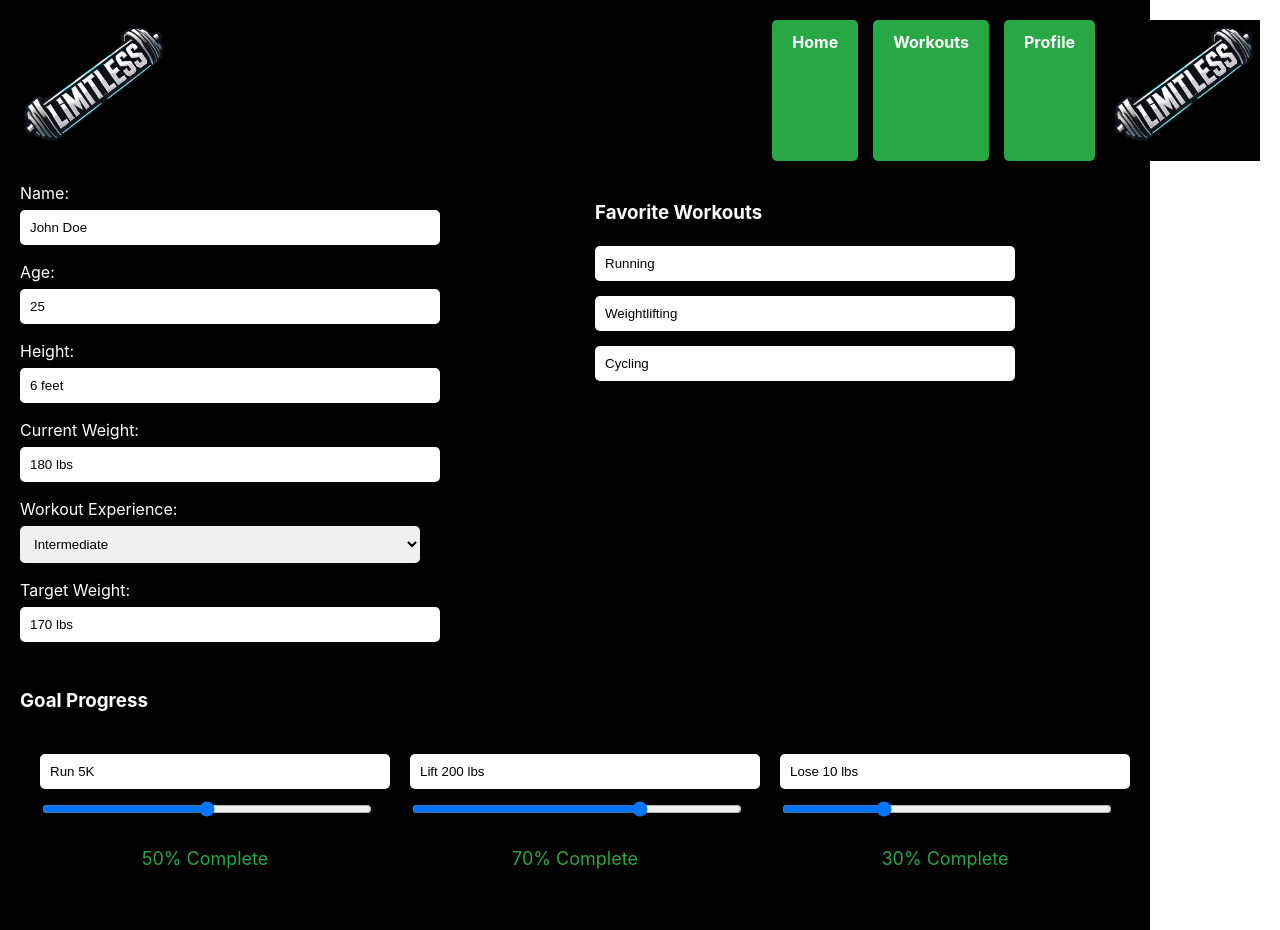
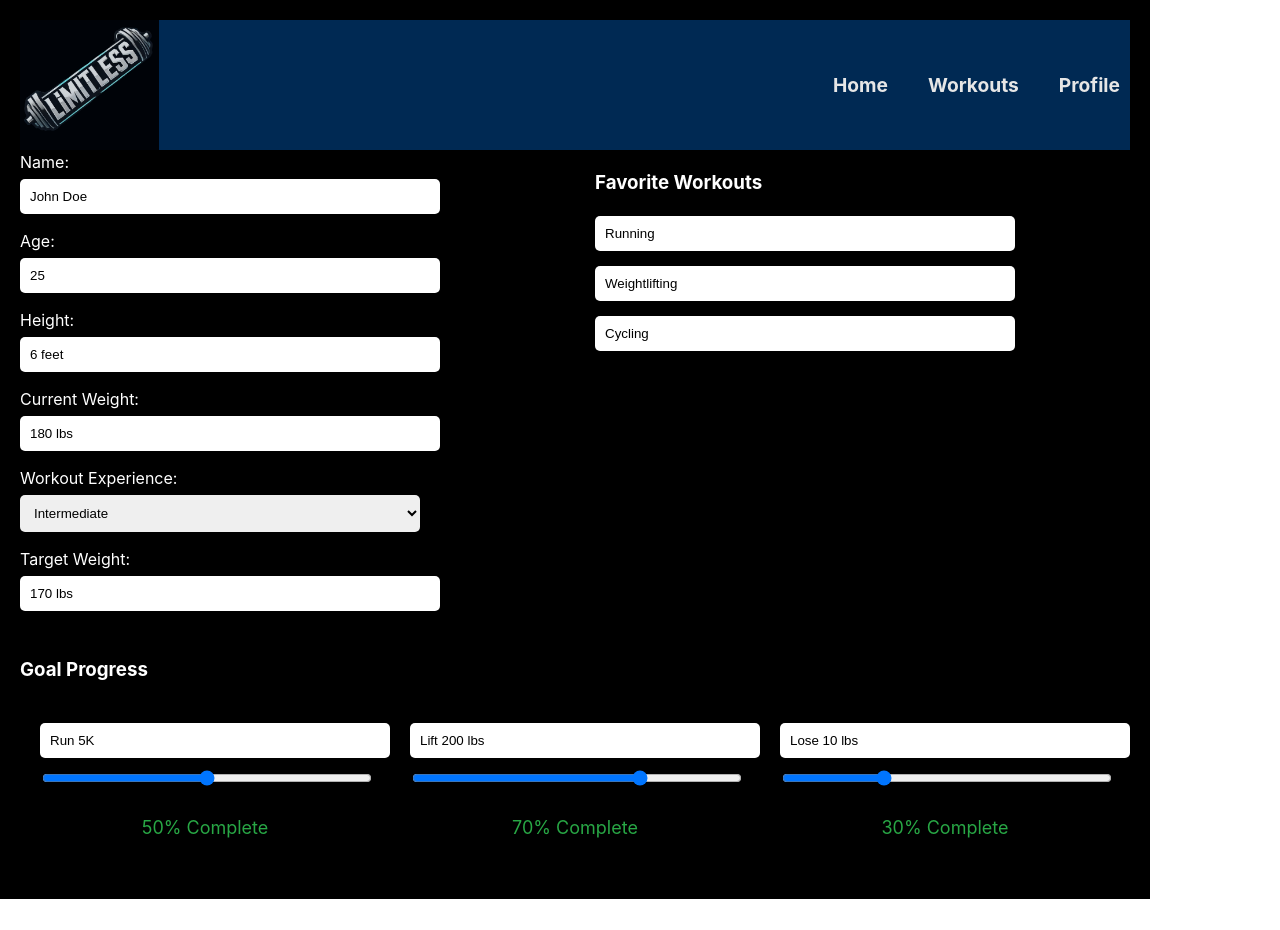
Before and after one commit to erickrenaud05/workout-tracker, a React (Vite) app in the folder frontEnd/: page /profile in a window 1280 px wide. After the commit the page ends 899 px from the top, so only its background shows below. Built offline with nearby package versions, Linux system fonts and the light colour scheme.

Commit message:
Integrate NavBar Component into Profile Page

```diff
--- a/frontEnd/src/components/Profile.jsx
+++ b/frontEnd/src/components/Profile.jsx
@@ -1,6 +1,6 @@
 import React, { useState } from 'react';
 import './Profile.css'; // External CSS for styling
-import Logo from '../assets/logo.jpg';
+import Navbar from './Navbar';
 
 const Profile = () => {
   // State for bio information
@@ -48,17 +48,8 @@ const Profile = () => {
 
   return (
     <div className="profile-container"> {/* Inline background style */}
-      {/* Logo and Menu, similar to other pages */}
-      <div className="logo-center">
-        <img src={Logo} alt="Logo" className="logo" />
-      </div>
-
-      <nav className="menu">
-        <a href="/home">Home</a>
-        <a href="/workouts">Workouts</a>
-        <a href="/profile">Profile</a>
-        <img src={Logo} alt="Logo" className="logo" />
-      </nav>
+      {/* Navigation Menu - now buttons in the top-right */}
+      <Navbar /> {/* Display Navbar here */}
 
       {/* Bio Information and Favorite Workouts Side by Side */}
       <div className="profile-layout">
```
